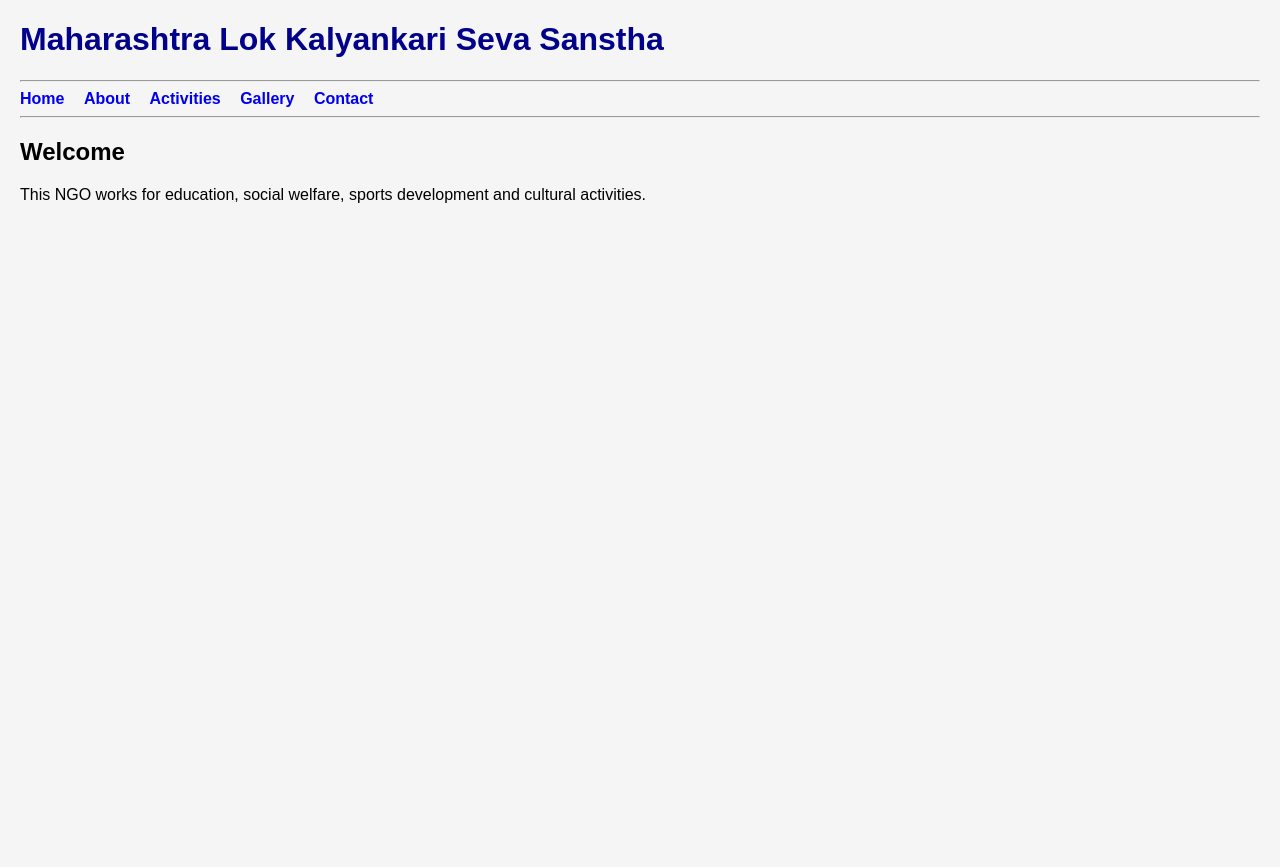
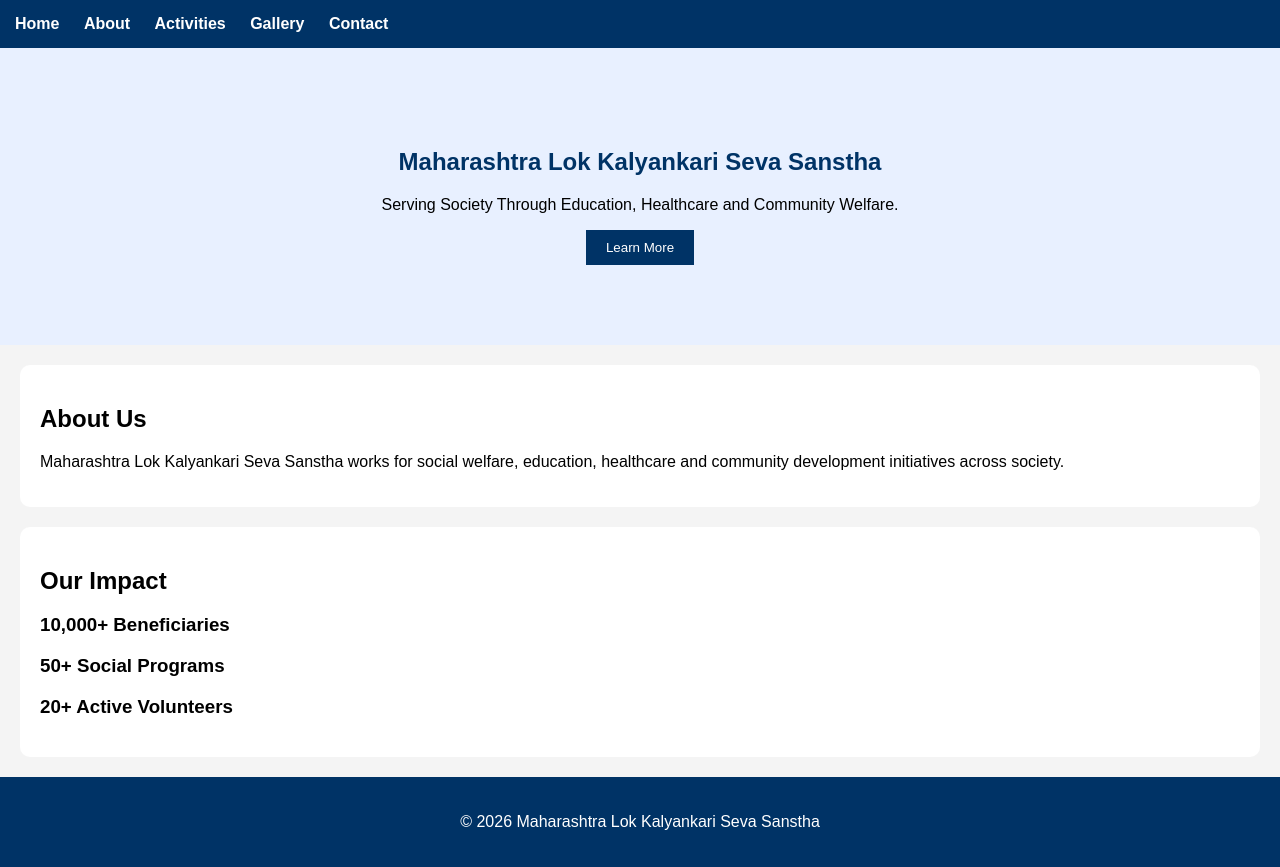
Before and after one commit to sarthakakkalkote-tech/mlks-ngo-website, a Flask app: page / in a window 1280 px wide. Before the commit the page ends 203 px from the top, so only its background shows below. Run offline with Flask 3, Linux system fonts and the light colour scheme.

Commit message:
Added professional home page

```diff
--- a/static/style.css
+++ b/static/style.css
@@ -1,21 +1,50 @@
 body{
     font-family: Arial, sans-serif;
-    margin:20px;
-    background:#f5f5f5;
+    margin:0;
+    background:#f4f4f4;
 }
 
-h1{
-    color:darkblue;
+nav{
+    background:#003366;
+    padding:15px;
 }
 
-a{
+nav a{
+    color:white;
     text-decoration:none;
-    margin-right:15px;
+    margin-right:20px;
     font-weight:bold;
 }
 
-a:hover{
-    color:red;
+.hero{
+    text-align:center;
+    padding:80px;
+    background:#e8f0ff;
+}
 
+.hero h1{
+    color:#003366;
+}
 
+button{
+    padding:10px 20px;
+    border:none;
+    background:#003366;
+    color:white;
+    cursor:pointer;
 }
+
+.card{
+    background:white;
+    margin:20px;
+    padding:20px;
+    border-radius:10px;
+}
+
+footer{
+    background:#003366;
+    color:white;
+    text-align:center;
+    padding:20px;
+    margin-top:20px;
+}
--- a/templates/home.html
+++ b/templates/home.html
@@ -1,30 +1,51 @@
 <!DOCTYPE html>
 <html>
 <head>
-    <title>MLKS NGO - Home</title>
-    <link rel="stylesheet"
-    href="{{ url_for('static', filename='style.css') }}">
-
+    <title>MLKS NGO</title>
+    <link rel="stylesheet" href="{{ url_for('static', filename='style.css') }}">
 </head>
 <body>
 
-<h1>Maharashtra Lok Kalyankari Seva Sanstha</h1>
+    <nav>
+        <a href="/">Home</a>
+        <a href="/about">About</a>
+        <a href="/activities">Activities</a>
+        <a href="/gallery">Gallery</a>
+        <a href="/contact">Contact</a>
+    </nav>
 
-<hr>
+    <section class="hero">
+        <h1>Maharashtra Lok Kalyankari Seva Sanstha</h1>
 
-<a href="/">Home</a>
-<a href="/about">About</a>
-<a href="/activities">Activities</a>
-<a href="/gallery">Gallery</a>
-<a href="/contact">Contact</a>
+        <p>
+            Serving Society Through Education,
+            Healthcare and Community Welfare.
+        </p>
 
-<hr>
+        <button>Learn More</button>
+    </section>
 
-<h2>Welcome</h2>
+    <section class="card">
+        <h2>About Us</h2>
 
-<p>
-This NGO works for education, social welfare, sports development and cultural activities.
-</p>
+        <p>
+            Maharashtra Lok Kalyankari Seva Sanstha works for
+            social welfare, education, healthcare and community
+            development initiatives across society.
+        </p>
+    </section>
+
+    <section class="card">
+        <h2>Our Impact</h2>
+
+        <h3>10,000+ Beneficiaries</h3>
+        <h3>50+ Social Programs</h3>
+        <h3>20+ Active Volunteers</h3>
+    </section>
+
+    <footer>
+        <p>© 2026 Maharashtra Lok Kalyankari Seva Sanstha</p>
+    </footer>
 
 </body>
 </html>
```
